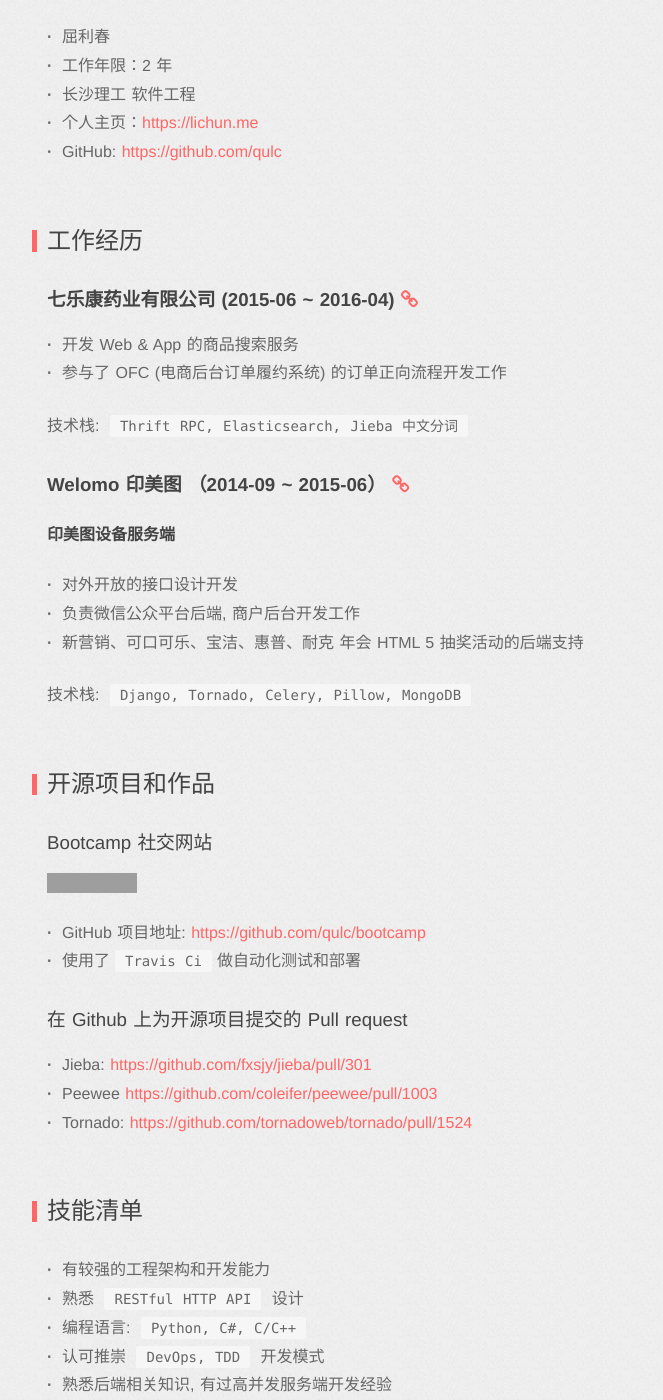
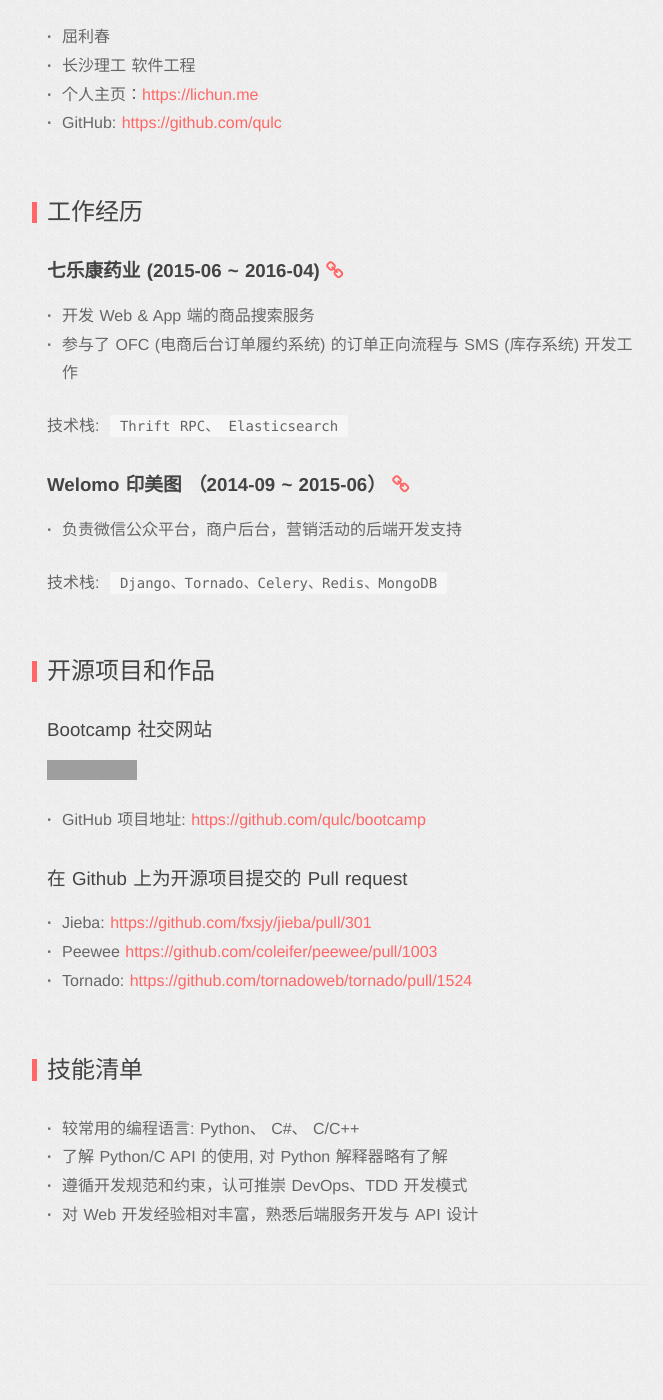
Before and after one commit to qulc/qulc.github.io, a Jekyll site: the page built from _posts/2015-01-01-resume.md, in a window 1280 px wide and 1400 px high, scrolled down 491 px. Shown: the whole window, without its empty margins (293-956 px from the left). Built offline with Jekyll 4.4.1, drawn with Linux system fonts in a browser that asks for light colours; nearby versions of some CDN libraries; comment, search, counter and statistics services are not loaded; some of the changed text lies outside the part shown; grey boxes are pictures that could not be loaded.

Commit message:
Update resume

```diff
--- a/_posts/2015-01-01-resume.md
+++ b/_posts/2015-01-01-resume.md
@@ -7,41 +7,35 @@ categories: record
 [PDF 版本](/resume.pdf){:target="_blank"}
 
 ## 联系方式
-- 手机：18670787334
+ - 手机：186 7078 7334
 - Email：[i@lichun.me](mailto:i@lichun.me)
 
 ## 个人信息
 - 屈利春
-- 工作年限：2 年
 - 长沙理工 软件工程
 - 个人主页：<https://lichun.me>
 - GitHub: <https://github.com/qulc>
 
-
 ## 工作经历
 
-### **七乐康药业有限公司 (2015-06 ~ 2016-04)** [<i class="fa fa-link"></i>](http://7lk.com/){:target="_blank"}
-- 开发 Web & App 的商品搜索服务
-- 参与了 OFC (电商后台订单履约系统) 的订单正向流程开发工作
+### **七乐康药业 (2015-06 ~ 2016-04)** [<i class="fa fa-link"></i>](http://7lk.com/){:target="_blank"}
+- 开发 Web & App 端的商品搜索服务
+- 参与了 OFC (电商后台订单履约系统) 的订单正向流程与 SMS (库存系统) 开发工作
 
-技术栈: `Thrift RPC, Elasticsearch, Jieba 中文分词`
+技术栈: `Thrift RPC、 Elasticsearch`
 
 ### **Welomo 印美图 （2014-09 ~ 2015-06）** [<i class="fa fa-link"></i>](http://welomo.com/){:target="_blank"}
 
-#### **印美图设备服务端**
-- 对外开放的接口设计开发
-- 负责微信公众平台后端, 商户后台开发工作
-- 新营销、可口可乐、宝洁、惠普、耐克 年会 HTML 5 抽奖活动的后端支持
+- 负责微信公众平台，商户后台，营销活动的后端开发支持
 
-技术栈: `Django, Tornado, Celery, Pillow, MongoDB`
+技术栈: `Django、Tornado、Celery、Redis、MongoDB`
 
 
 ## 开源项目和作品
 
 ### Bootcamp 社交网站
-<iframe src="https://ghbtns.com/github-btn.html?user=qulc&repo=bootcamp&type=watch&count=true" frameborder="0" scrolling="0" width="170px" height="20px"></iframe>
+<iframe src="https://ghbtns.com/github-btn.html?user=qulc&repo=bootcamp&type=star&count=true" frameborder="0" scrolling="0" width="170px" height="20px"></iframe>
 - GitHub 项目地址: <https://github.com/qulc/bootcamp>
-- 使用了`Travis Ci`做自动化测试和部署
 
 ### 在 Github 上为开源项目提交的 Pull request
 - Jieba: <https://github.com/fxsjy/jieba/pull/301>
@@ -50,21 +44,7 @@ categories: record
 
 
 ## 技能清单
-* 有较强的工程架构和开发能力
-* 熟悉 `RESTful HTTP API` 设计
-* 编程语言: `Python, C#, C/C++`
-* 认可推崇 `DevOps, TDD` 开发模式
-* 熟悉后端相关知识, 有过高并发服务端开发经验
-* 熟悉操作系统和网络通信相关知识，有一定运维能力
-* 了解 `Python/C API` 的使用, 对语言解释器有较深了解
-
-
-## 加分 or 减分 ?
-* `Vim, Github` 重度用户
-* 代码样式风格洁癖, 强迫症
-* 早期 `iOS` 开发者, 会写一点点前端
-
-
-## 求职意向
-* 工作地点: 广州、深圳、长沙
-* Python 开发工程师、C/C++ 开发工程师
+- 较常用的编程语言: Python、 C#、 C/C++
+- 了解 Python/C API 的使用, 对 Python 解释器略有了解
+- 遵循开发规范和约束，认可推崇 DevOps、TDD 开发模式
+- 对 Web 开发经验相对丰富，熟悉后端服务开发与 API 设计
```
